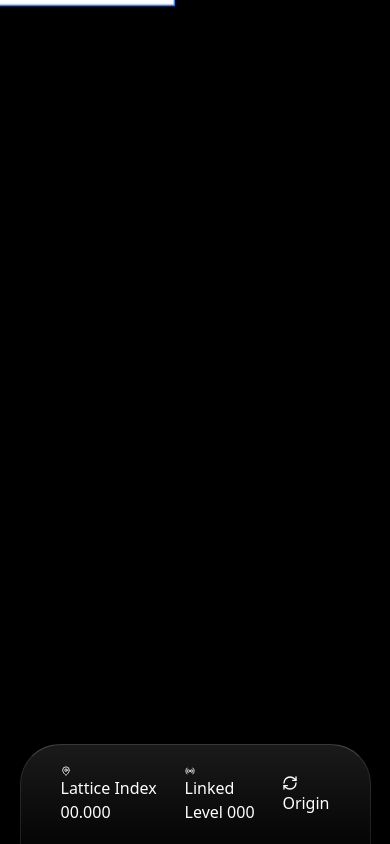
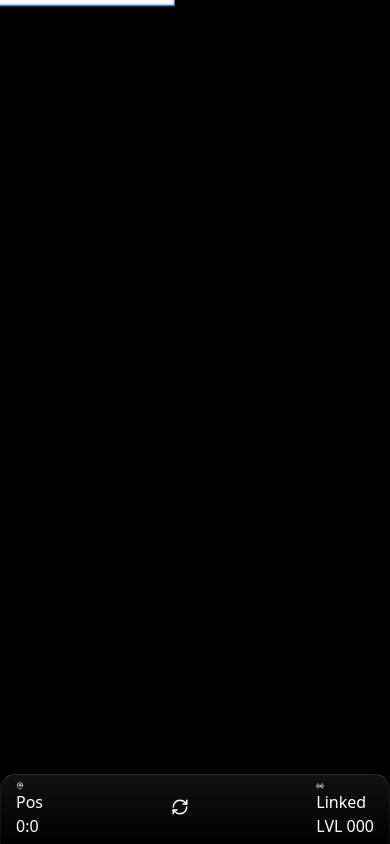
Before and after one commit to dbugpro/dbug-remix-000, a React (Vite) app: page / in a window 390 px wide. Built offline with nearby package versions, Linux system fonts and the light colour scheme.

Commit message:
fix: Refactor HUD styles and layout
Adjusted HUD component styling and layout for better readability and responsiveness. Removed unused Vite favicon link.

```diff
--- a/index.html
+++ b/index.html
@@ -2,7 +2,6 @@
 <html lang="en">
   <head>
     <meta charset="UTF-8" />
-    <link rel="icon" type="image/svg+xml" href="/vite.svg" />
     <meta name="viewport" content="width=device-width, initial-scale=1.0, maximum-scale=1.0, user-scalable=no" />
     <title>Tardis Corridor</title>
   </head>
--- a/src/components/HUD.tsx
+++ b/src/components/HUD.tsx
@@ -11,36 +11,38 @@ export const HUD: React.FC<HUDProps> = ({ state, onReset }) => {
   return (
     <div className="hud-container">
       <div className="hud-device">
-        {/* Lattice Status */}
-        <div className="flex flex-col">
-          <div className="flex items-center gap-1.5 text-[10px] font-bold text-zinc-500 uppercase tracking-widest mb-1">
-            <MapPin size={10} className="text-zinc-600" />
-            Lattice Index
+        {/* Left Section: Lattice Index */}
+        <div className="flex flex-col flex-1">
+          <div className="flex items-center gap-1.5 text-[8px] font-bold text-zinc-500 uppercase tracking-widest leading-none mb-1">
+            <MapPin size={8} />
+            Pos
           </div>
-          <div className="font-mono text-2xl font-black tracking-tighter text-white">
-            {state.x.toString().padStart(2, '0')}.{state.z.toString().padStart(3, '0')}
+          <div className="font-mono text-lg font-black tracking-tighter text-white leading-none">
+            {state.x}:{state.z}
           </div>
         </div>
 
-        {/* Level Monitor */}
-        <div className="flex flex-col items-center">
-          <div className="flex items-center gap-2 mb-1.5 bg-blue-500/10 border border-blue-500/20 px-3 py-0.5 rounded-full">
-            <Radio size={10} className="text-blue-500 animate-pulse" />
-            <span className="text-[9px] font-black text-blue-400 uppercase tracking-widest">Linked</span>
+        {/* Center Section: Origin Button */}
+        <div className="flex flex-1 justify-center">
+          <button
+            onClick={onReset}
+            className="flex items-center justify-center bg-white/5 hover:bg-white/10 active:scale-90 transition-all w-10 h-10 rounded-full border border-white/10 shadow-lg shadow-black/50"
+            title="Return to Origin"
+          >
+            <RefreshCw size={18} className="text-zinc-100" />
+          </button>
+        </div>
+
+        {/* Right Section: Level Monitor */}
+        <div className="flex flex-col flex-1 items-end">
+          <div className="flex items-center gap-1 mb-1">
+            <Radio size={8} className="text-blue-500 animate-pulse" />
+            <span className="text-[8px] font-black text-blue-400 uppercase tracking-widest">Linked</span>
           </div>
-          <div className="text-[10px] font-bold text-zinc-400 uppercase tracking-widest">
-            Level <span className="text-white font-mono">{String(state.instance).padStart(3, '0')}</span>
+          <div className="text-[9px] font-bold text-zinc-400 leading-none">
+            LVL <span className="text-white font-mono">{String(state.instance).padStart(3, '0')}</span>
           </div>
         </div>
-
-        {/* Global Reset */}
-        <button
-          onClick={onReset}
-          className="flex items-center gap-2 bg-white/5 hover:bg-white/10 active:scale-95 transition-all px-4 py-2.5 rounded-2xl border border-white/10 group"
-        >
-          <RefreshCw size={16} className="text-zinc-300 group-hover:rotate-180 transition-transform duration-500" />
-          <span className="text-[10px] font-black uppercase tracking-widest text-zinc-100">Origin</span>
-        </button>
       </div>
     </div>
   );
--- a/src/styles/Corridor.css
+++ b/src/styles/Corridor.css
@@ -117,33 +117,38 @@
   bottom: 0;
   left: 0;
   width: 100%;
-  height: 140px;
+  height: 80px;
   z-index: 1000;
   pointer-events: none;
   display: flex;
   justify-content: center;
+  padding-bottom: 0px;
 }
 
 .hud-device {
   pointer-events: auto;
-  background: linear-gradient(180deg, #1a1a1a 0%, #050505 100%);
-  border-top: 1px solid rgba(255,255,255,0.2);
-  border-left: 1px solid rgba(255,255,255,0.1);
-  border-right: 1px solid rgba(255,255,255,0.1);
-  border-radius: 40px 40px 0 0;
-  width: 90%;
-  max-width: 700px;
+  background: linear-gradient(180deg, #121212 0%, #000 100%);
+  border-top: 1px solid rgba(255,255,255,0.15);
+  border-left: 1px solid rgba(255,255,255,0.05);
+  border-right: 1px solid rgba(255,255,255,0.05);
+  border-radius: 20px 20px 0 0;
+  width: 100%;
+  max-width: 500px;
   height: 100%;
-  padding: 20px 40px;
+  padding: 10px 25px;
   display: flex;
   align-items: center;
   justify-content: space-between;
-  box-shadow: 0 -10px 50px rgba(0,0,0,0.9);
+  box-shadow: 0 -5px 30px rgba(0,0,0,0.8);
   color: #fff;
 }
 
-@media (orientation: portrait) {
+@media (max-width: 600px) {
   .hud-container {
-     height: 100px;
+     height: 70px;
+  }
+  .hud-device {
+    padding: 5px 15px;
+    border-radius: 15px 15px 0 0;
   }
 }
```
